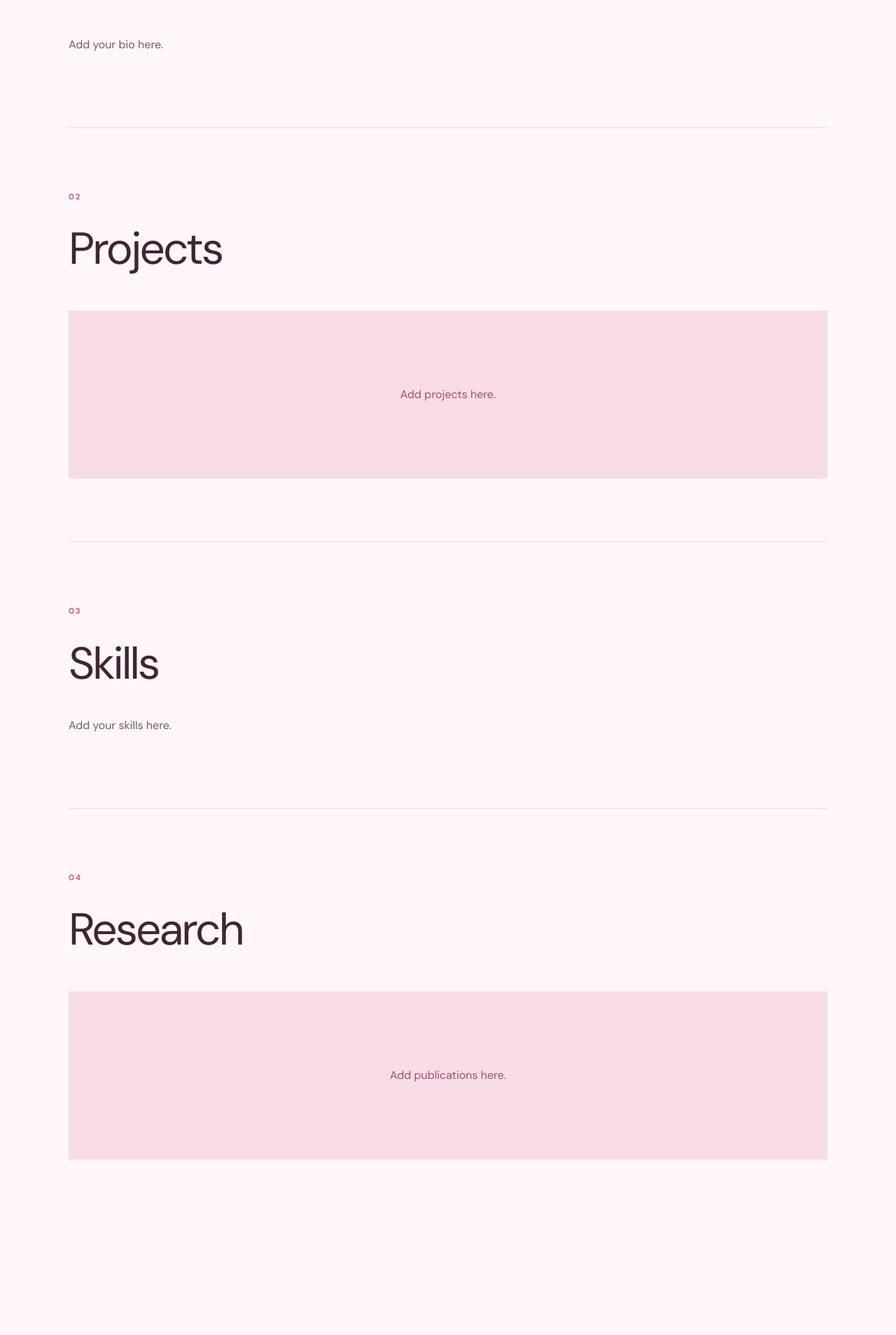
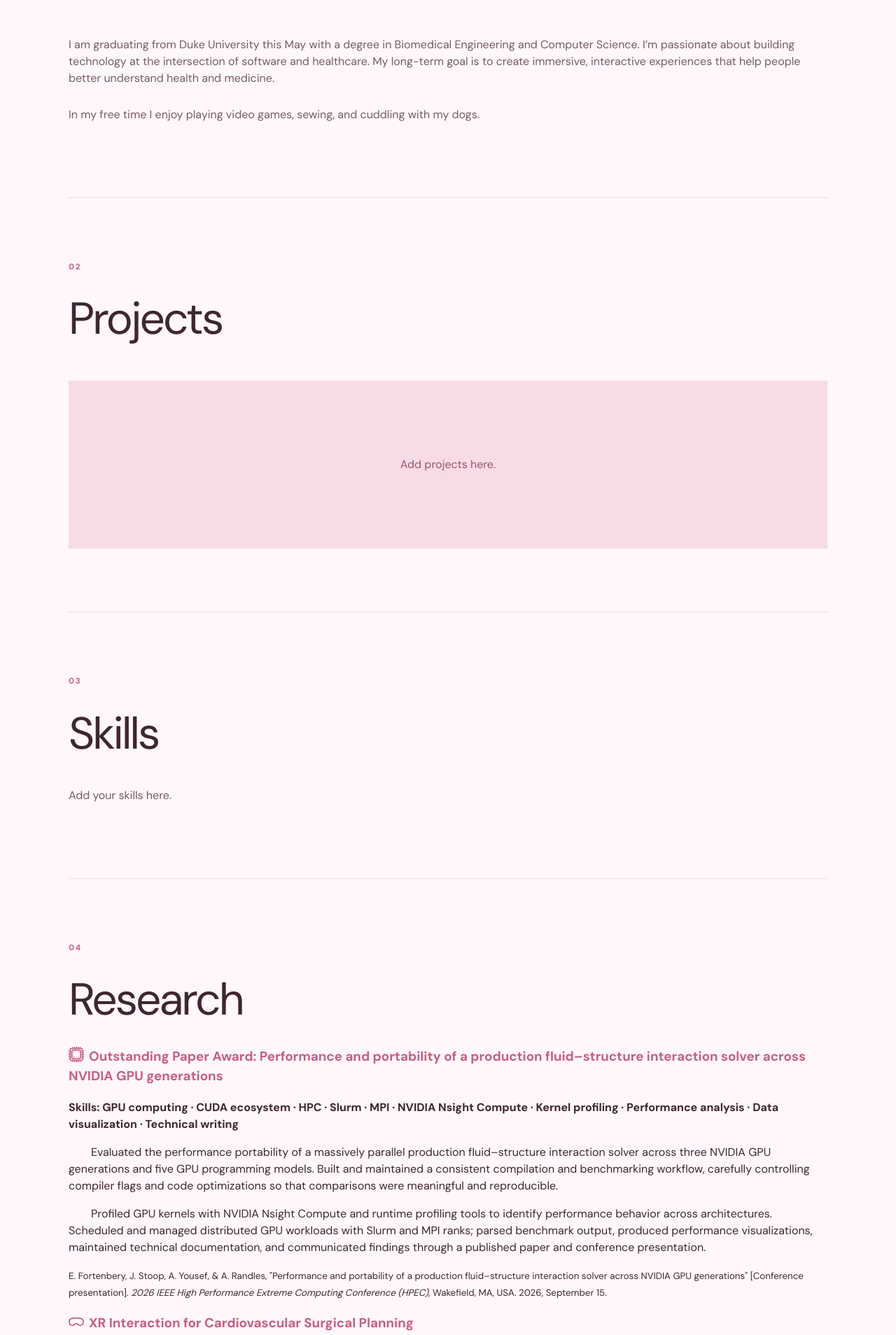
Before and after one commit to e410bery/e410bery.github.io, a React (Vite) app: page / in a window 1280 px wide. Shown: the part 889-2797 px from the top of the page at 70% size. Before the commit the page ends 2692 px from the top, so only its background shows below. Built offline with nearby package versions, Linux system fonts and the light colour scheme.

Commit message:
research experience added

```diff
--- a/src/main.jsx
+++ b/src/main.jsx
@@ -50,13 +50,14 @@ function App() {
         <section className="intro" aria-labelledby="page-title">
           <p className="eyebrow">Portfolio</p>
           <h1 id="page-title">Ella Fortenbery</h1>
-          <p>Add a short introduction here.</p>
         </section>
 
         <section className="section" id="About Me">
           <p className="eyebrow">01</p>
           <h2>About Me</h2>
-          <p className="placeholder-text">Add your bio here.</p>
+          <p className="placeholder-text">I am graduating from Duke University this May with a degree in Biomedical Engineering and Computer Science. I’m passionate about building technology at the intersection of software and healthcare. My long-term goal is to create immersive, interactive experiences that help people better understand health and medicine.</p>
+          <p className="placeholder-text">In my free time I enjoy playing video games, sewing, and cuddling with my dogs.</p>
+
         </section>
 
         <section className="section" id="projects">
@@ -74,7 +75,18 @@ function App() {
         <section className="section" id="research">
           <p className="eyebrow">04</p>
           <h2>Research</h2>
-          <div className="placeholder">Add publications here.</div>
+          <h3>Outstanding Paper Award: Performance and portability of a production fluid–structure interaction solver across NVIDIA GPU generations</h3>
+            <p><b>Skills: GPU computing · CUDA ecosystem · HPC · Slurm · MPI · NVIDIA Nsight Compute · Kernel profiling · Performance analysis · Data visualization · Technical writing</b></p>
+            <p style={{ textIndent: '2em' }}>Evaluated the performance portability of a massively parallel production fluid–structure interaction solver across three NVIDIA GPU generations and five GPU programming models. Built and maintained a consistent compilation and benchmarking workflow, carefully controlling compiler flags and code optimizations so that comparisons were meaningful and reproducible.</p>
+            <p style={{ textIndent: '2em' }}>Profiled GPU kernels with NVIDIA Nsight Compute and runtime profiling tools to identify performance behavior across architectures. Scheduled and managed distributed GPU workloads with Slurm and MPI ranks; parsed benchmark output, produced performance visualizations, maintained technical documentation, and communicated findings through a published paper and conference presentation.</p>
+            <p><small>E. Fortenbery, J. Stoop, A. Yousef, &amp; A. Randles, "Performance and portability of a production fluid–structure interaction solver across NVIDIA GPU generations" [Conference presentation]. <i>2026 IEEE High Performance Extreme Computing Conference (HPEC)</i>, Wakefield, MA, USA. 2026, September 15.</small></p>
+
+          <h3>XR Interaction for Cardiovascular Surgical Planning</h3>
+            <p><b>Skills: Unity · XR/Spatial Computing · Cross-platform development · 3D interaction design · User research · Usability testing · Survey design · Experimental design · Data analysis</b></p>
+            <p style={{ textIndent: '2em' }}>            Designed and developed an XR user-study application to compare the usability of Apple Vision Pro and Sony’s ELF-SRD 3D display for cardiovascular surgical planning. The application measures how accurately and quickly users identify specified anatomical regions within interactive 3D cardiovascular models.</p>
+            <p style={{ textIndent: '2em' }}>            Polished and adapted the Apple Vision Pro experience, and independently built the Sony ELF-SRD version in Unity. Designed the comparative user study and participant survey to capture both objective task performance—accuracy and completion time—and subjective feedback on comfort, usability, and overall experience.</p>
+            <p><small>~Research in progress~</small></p>
+
         </section>
       </main>
     </div>
--- a/src/styles.css
+++ b/src/styles.css
@@ -36,6 +36,10 @@ a:hover { color: #c85d82; }
 .intro { min-height: 72vh; display: flex; flex-direction: column; justify-content: center; }
 .eyebrow { margin: 0 0 18px; }
 h1, h2 { margin: 0; font-weight: 400; letter-spacing: -.045em; }
+h3 { color: #c85d82; }
+h3::before { display: inline-block; width: 1.2em; height: 1.2em; margin-right: .35em; vertical-align: -.12em; background: center / contain no-repeat; content: ''; }
+#research h3:first-of-type::before { background-image: url('/icons/gpu.png'); filter: invert(43%) sepia(36%) saturate(904%) hue-rotate(286deg) brightness(89%) contrast(88%); }
+#research h3:nth-of-type(2)::before { background-image: url('/icons/headset.svg'); filter: invert(43%) sepia(36%) saturate(904%) hue-rotate(286deg) brightness(89%) contrast(88%); }
 h1 { font-size: clamp(3.5rem, 8vw, 7.5rem); line-height: .98; }
 h2 { font-size: clamp(2.2rem, 5vw, 4.5rem); }
 .intro > p:last-child, .placeholder-text { color: #765b66; }
```
Also changed, not shown: icons/gpu.png (added), icons/headset.svg (added).
